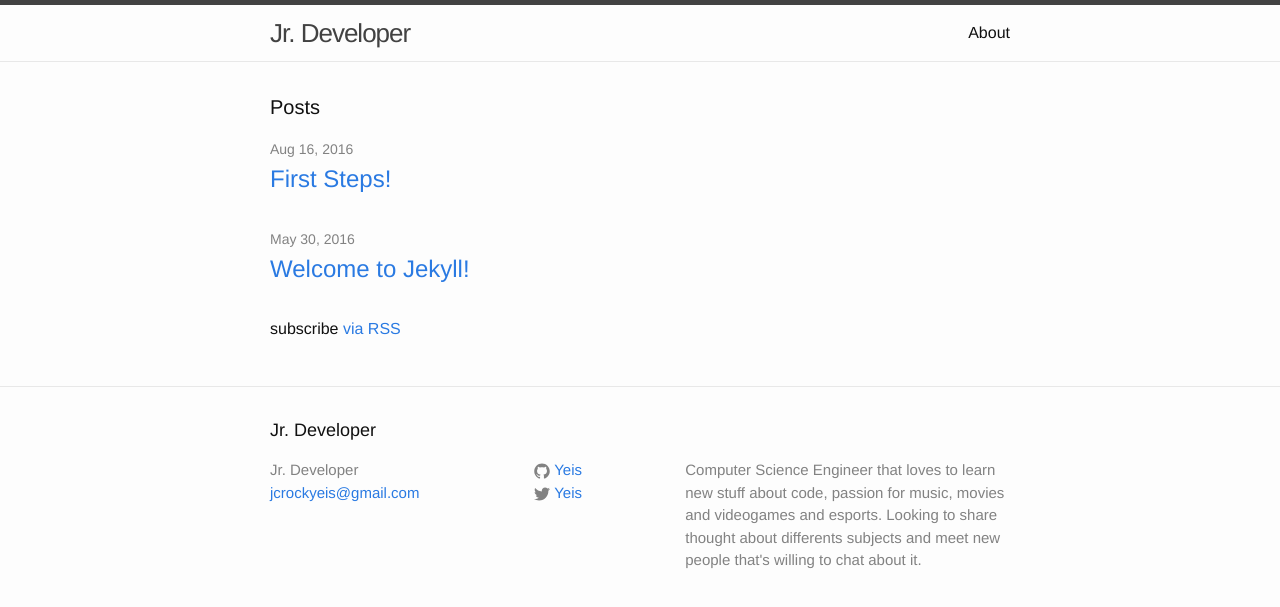
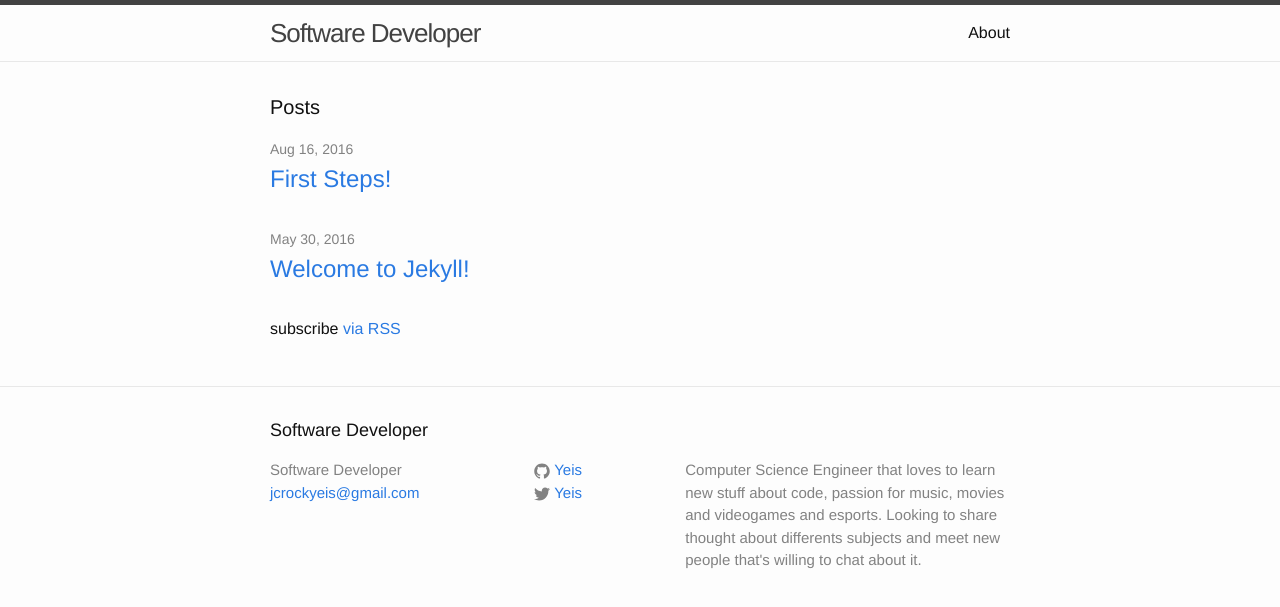
Before and after one commit to Yeis/Yeis.github.io, a Jekyll site: the page built from index.html, in a window 1280 px wide. Shown: the top 607 px of the page. Built offline with Jekyll 4.4.1, drawn with Linux system fonts in a browser that asks for light colours.

Commit message:
cambio en config

```diff
--- a/_config.yml
+++ b/_config.yml
@@ -6,7 +6,7 @@
 # 'jekyll serve'. If you change this file, please restart the server process.
 
 # Site settings
-title: Jr. Developer
+title: Software Developer
 email: jcrockyeis@gmail.com
 description: > # this means to ignore newlines until "baseurl:"
     Computer Science Engineer that loves to learn new stuff about code, passion for music, movies and videogames and esports. Looking to share thought about differents subjects and meet new people that's willing to chat about it.
```
